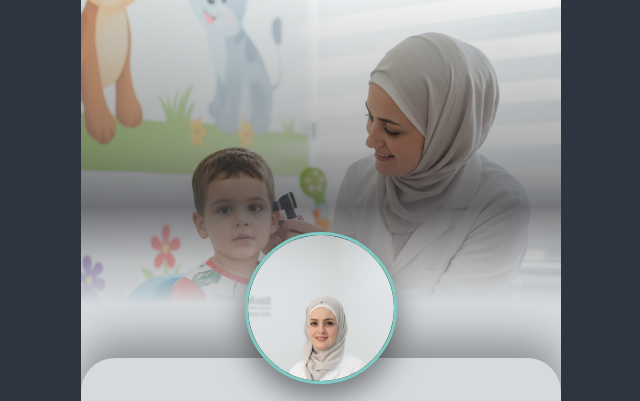
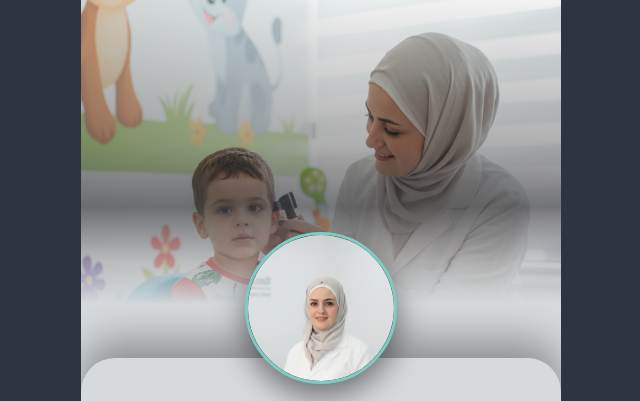
Before and after one commit to jayrainiel/raghad-NFC-Tag, a plain HTML site: page index.html in a window 1280 px wide. Shown: the top 401 px of the page, without its empty margins (319-959 px from the left). Drawn offline with Linux system fonts and the light colour scheme.

Commit message:
Move Dr. Raghad's avatar image upward to center eyes in circle
Face was sitting too low in the circular frame; shifted the vertical focal point up while keeping the same horizontal centering and zoom level.

```diff
--- a/index.html
+++ b/index.html
@@ -82,7 +82,7 @@
     top:50%; left:50%;
     width:109%;
     height:auto;
-    transform:translate(-49%, -26%);
+    transform:translate(-49%, -33%);
   }
 
   /* SHEET */
```
